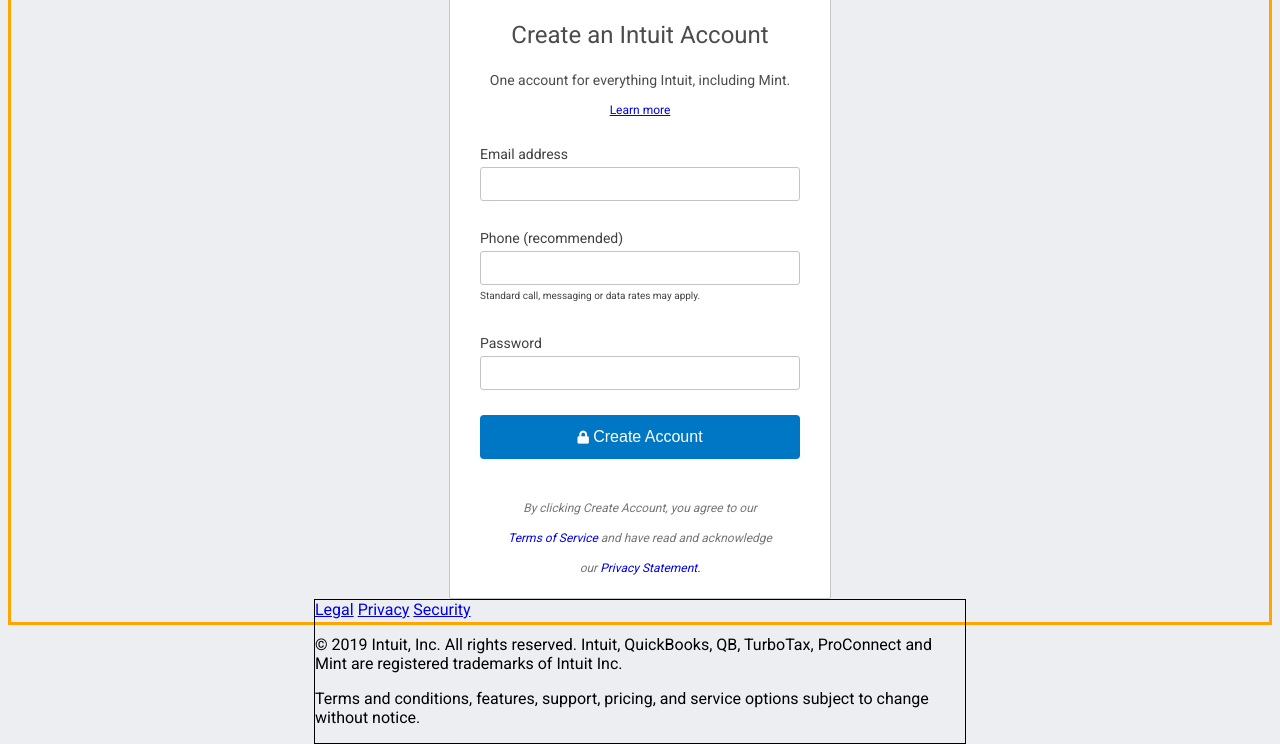
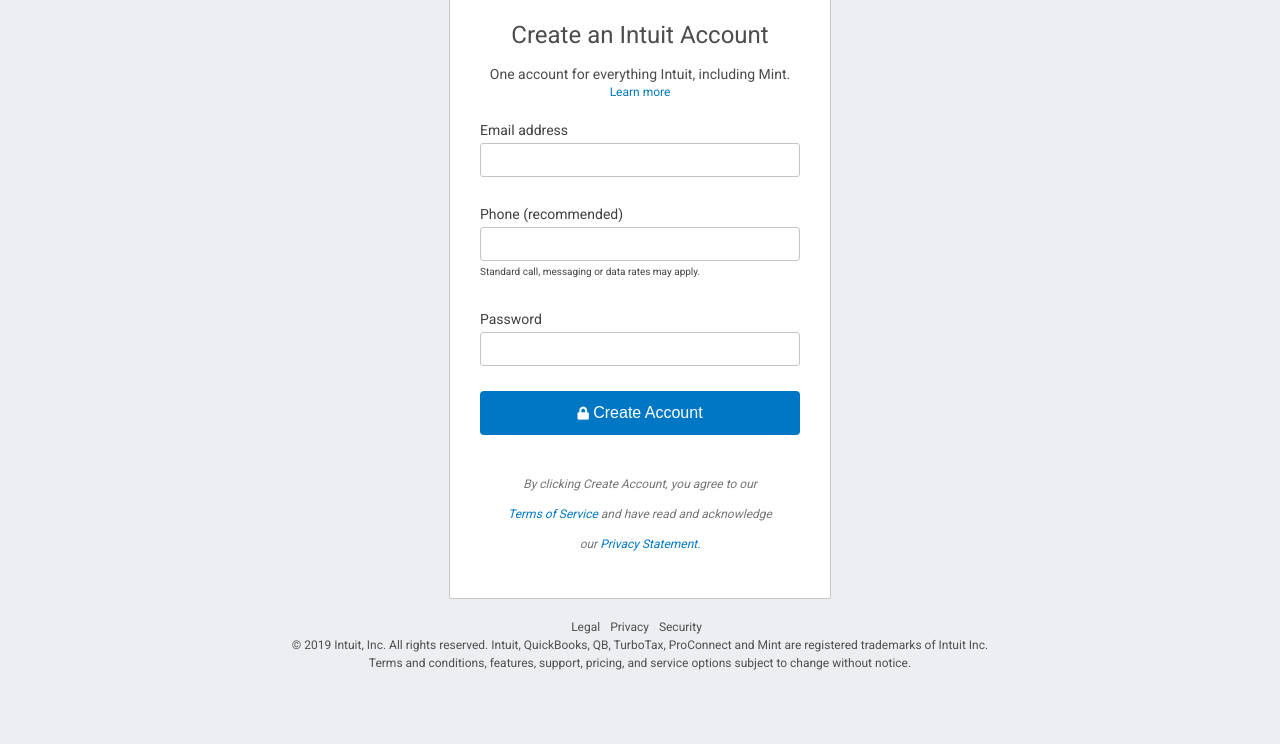
Before and after one commit to SofiBretz/HTML-Forms, a plain HTML site: page index.html in a window 1280 px wide. Shown: the part 189-933 px from the top of the page. After the commit the page ends 890 px from the top, so only its background shows below. Drawn offline with Linux system fonts and the light colour scheme.

Commit message:
5th commit Sofi - Finishing the details.

```diff
--- a/index.css
+++ b/index.css
@@ -4,8 +4,8 @@ body {
 }
 
 .wrapper {
-  border: solid orange 3px;
-  height: 800px;
+  height: 868px;
+  border: solid transparent;
 }
 
 .rightBox {
@@ -23,7 +23,8 @@ body {
 }
 
 .signInText a {
-text-decoration: none;
+  text-decoration: none;
+  color: #0077C5;
 }
 
 .signInButton {
@@ -40,6 +41,7 @@ text-decoration: none;
   background-color: #0077C5;
   border: 1px solid #4c4c4c;
 }
+
 .logo {
   width: 300px;
   margin: auto;
@@ -72,6 +74,7 @@ text-decoration: none;
 
 .logoText {
   display: inline-block;
+  color: #505050;
 }
 
 form {
@@ -120,13 +123,18 @@ input {
 .pForm {
   font-size: 14px;
   color: #4C4C4C;
-  line-height: 1.2;
+  line-height: 0.4;
 }
 
 .learnMore{
   font-size: 12px;
+  line-height: 0.1;
+
 }
-
+.learnMore a {
+  color: #0077C5;
+  text-decoration: none;
+}
 .standardCall{
   padding: 5px 0;
   font-size: 10px;
@@ -169,10 +177,21 @@ input {
 
 .termsText a {
   text-decoration: none;
+  color: #0077C5;
 }
 
 footer {
-  border: solid black 1px;
-  width: 650px;
+  width: 700px;
   margin: auto;
+  color: #505050;
+  font-size: 12px;
+  text-align: center;
+  line-height: 0.5;
+  box-sizing: border-box;
+  margin-top: 25px;
 }
+footer a {
+  margin-right: 7px;
+  color: #505050;
+  text-decoration: none;
+}
```
